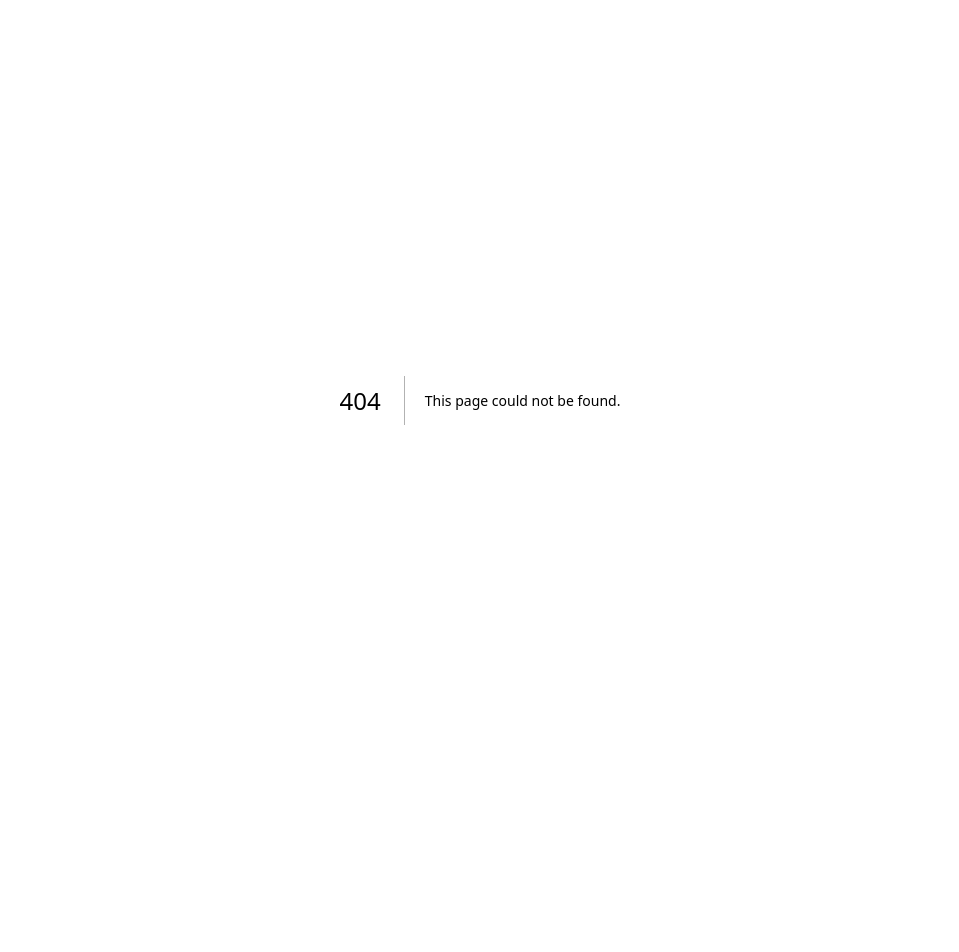
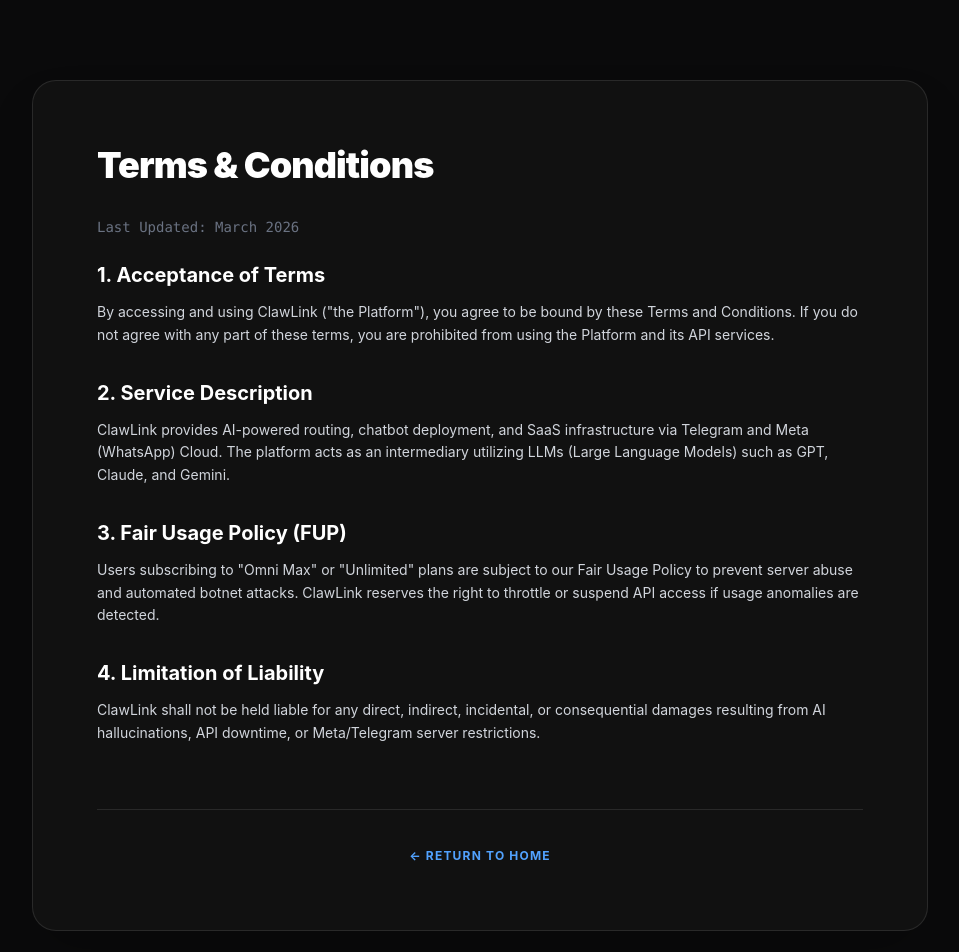
Before and after one commit to hopondfgvcx501-rgb/clawlink, a Next.js app: page /terms in a window 1280 px wide. Before the commit this address had no page. Shown: the top 952 px of the page, without its empty margins (160-1119 px from the left). Before the commit the page ends 800 px from the top, so only its background shows below. Built offline with nearby package versions, Linux system fonts and the light colour scheme.

Commit message:
restored missing states and support modal in landing UI

```diff
--- /dev/null
+++ b/app/privacy/page.tsx
@@ -0,0 +1,38 @@
+import React from "react";
+
+export const metadata = {
+  title: "Privacy Policy | ClawLink AI",
+  description: "How ClawLink handles, encrypts, and protects your data.",
+};
+
+export default function PrivacyPage() {
+  return (
+    <div className="min-h-screen bg-[#0A0A0B] text-gray-300 py-20 px-6 font-sans">
+      <div className="max-w-4xl mx-auto bg-[#111] p-10 md:p-16 rounded-3xl border border-white/10 shadow-2xl">
+        <h1 className="text-4xl font-black text-white mb-8 tracking-tight">Privacy Policy</h1>
+        <p className="mb-6 text-sm text-gray-500 font-mono">Last Updated: March 2026</p>
+
+        <div className="space-y-8 text-sm leading-relaxed">
+          <section>
+            <h2 className="text-xl font-bold text-white mb-3">1. Data Collection</h2>
+            <p>We collect essential information required to provision your AI servers, including your email address, API tokens (Telegram/Meta), and billing history. We do not store your end-users' chat messages permanently unless explicitly enabled in the CRM settings.</p>
+          </section>
+
+          <section>
+            <h2 className="text-xl font-bold text-white mb-3">2. Data Processing & Encryption</h2>
+            <p>All HTTP API tokens and access keys are encrypted at rest using enterprise-grade AES-256 encryption. Our databases are secured within the Supabase Global Edge Network with strict Row Level Security (RLS) policies.</p>
+          </section>
+
+          <section>
+            <h2 className="text-xl font-bold text-white mb-3">3. Third-Party Sharing</h2>
+            <p>We do not sell your personal data. We securely transmit data only to necessary sub-processors, including Razorpay (for payments) and OpenAI/Anthropic/Google (for AI generation). These transmissions are anonymized where possible.</p>
+          </section>
+        </div>
+
+        <div className="mt-16 pt-8 border-t border-white/10 text-center">
+          <a href="/" className="text-blue-400 hover:text-white transition-colors font-bold uppercase tracking-widest text-xs">← Return to Home</a>
+        </div>
+      </div>
+    </div>
+  );
+}
--- /dev/null
+++ b/app/refund/page.tsx
@@ -0,0 +1,38 @@
+import React from "react";
+
+export const metadata = {
+  title: "Refund Policy | ClawLink AI",
+  description: "Cancellation and refund policies for ClawLink subscriptions.",
+};
+
+export default function RefundPage() {
+  return (
+    <div className="min-h-screen bg-[#0A0A0B] text-gray-300 py-20 px-6 font-sans">
+      <div className="max-w-4xl mx-auto bg-[#111] p-10 md:p-16 rounded-3xl border border-white/10 shadow-2xl">
+        <h1 className="text-4xl font-black text-white mb-8 tracking-tight">Refund & Cancellation Policy</h1>
+        <p className="mb-6 text-sm text-gray-500 font-mono">Last Updated: March 2026</p>
+
+        <div className="space-y-8 text-sm leading-relaxed">
+          <section>
+            <h2 className="text-xl font-bold text-white mb-3">1. Non-Refundable SaaS</h2>
+            <p>Due to the nature of digital API provisioning and immediate cloud resource allocation, all ClawLink subscription payments are strictly <strong>non-refundable</strong> once a successful deployment has occurred.</p>
+          </section>
+
+          <section>
+            <h2 className="text-xl font-bold text-white mb-3">2. Cancellation</h2>
+            <p>You may cancel your monthly subscription at any time via your Dashboard. Your bot instances will remain active until the end of your current 30-day billing cycle. Auto-renewals will be halted immediately upon cancellation.</p>
+          </section>
+
+          <section>
+            <h2 className="text-xl font-bold text-white mb-3">3. Deployment Failures</h2>
+            <p>If our system fails to deploy your bot due to an internal server error or edge network failure, and our support team cannot resolve the issue within 48 hours, a full 100% refund will be issued to your original payment method via Razorpay.</p>
+          </section>
+        </div>
+
+        <div className="mt-16 pt-8 border-t border-white/10 text-center">
+          <a href="/" className="text-blue-400 hover:text-white transition-colors font-bold uppercase tracking-widest text-xs">← Return to Home</a>
+        </div>
+      </div>
+    </div>
+  );
+}
--- /dev/null
+++ b/app/terms/page.tsx
@@ -0,0 +1,43 @@
+import React from "react";
+
+export const metadata = {
+  title: "Terms & Conditions | ClawLink AI",
+  description: "Terms and conditions for using ClawLink Global AI SaaS Infrastructure.",
+};
+
+export default function TermsPage() {
+  return (
+    <div className="min-h-screen bg-[#0A0A0B] text-gray-300 py-20 px-6 font-sans">
+      <div className="max-w-4xl mx-auto bg-[#111] p-10 md:p-16 rounded-3xl border border-white/10 shadow-2xl">
+        <h1 className="text-4xl font-black text-white mb-8 tracking-tight">Terms & Conditions</h1>
+        <p className="mb-6 text-sm text-gray-500 font-mono">Last Updated: March 2026</p>
+
+        <div className="space-y-8 text-sm leading-relaxed">
+          <section>
+            <h2 className="text-xl font-bold text-white mb-3">1. Acceptance of Terms</h2>
+            <p>By accessing and using ClawLink ("the Platform"), you agree to be bound by these Terms and Conditions. If you do not agree with any part of these terms, you are prohibited from using the Platform and its API services.</p>
+          </section>
+
+          <section>
+            <h2 className="text-xl font-bold text-white mb-3">2. Service Description</h2>
+            <p>ClawLink provides AI-powered routing, chatbot deployment, and SaaS infrastructure via Telegram and Meta (WhatsApp) Cloud. The platform acts as an intermediary utilizing LLMs (Large Language Models) such as GPT, Claude, and Gemini.</p>
+          </section>
+
+          <section>
+            <h2 className="text-xl font-bold text-white mb-3">3. Fair Usage Policy (FUP)</h2>
+            <p>Users subscribing to "Omni Max" or "Unlimited" plans are subject to our Fair Usage Policy to prevent server abuse and automated botnet attacks. ClawLink reserves the right to throttle or suspend API access if usage anomalies are detected.</p>
+          </section>
+
+          <section>
+            <h2 className="text-xl font-bold text-white mb-3">4. Limitation of Liability</h2>
+            <p>ClawLink shall not be held liable for any direct, indirect, incidental, or consequential damages resulting from AI hallucinations, API downtime, or Meta/Telegram server restrictions.</p>
+          </section>
+        </div>
+
+        <div className="mt-16 pt-8 border-t border-white/10 text-center">
+          <a href="/" className="text-blue-400 hover:text-white transition-colors font-bold uppercase tracking-widest text-xs">← Return to Home</a>
+        </div>
+      </div>
+    </div>
+  );
+}
--- a/components/LandingUI.tsx
+++ b/components/LandingUI.tsx
@@ -97,6 +97,7 @@ export default function LandingUI({ renderActionArea, isLocked = false }: Landin
         </div>
       </nav>
 
+      {/* 🚀 SUPPORT MODAL */}
       <AnimatePresence>
         {isSupportOpen && (
           <div className="fixed inset-0 z-50 flex items-center justify-center bg-black/90 backdrop-blur-sm p-4">
@@ -267,12 +268,18 @@ export default function LandingUI({ renderActionArea, isLocked = false }: Landin
 
       <footer className="w-full max-w-5xl mt-32 flex flex-col items-start px-6 border-t border-white/10 pt-16 pb-10">
         <h2 className="text-4xl font-bold mb-6 text-white">Deploy. Automate. Relax.</h2>
-        <button onClick={() => window.scrollTo({ top: 0, behavior: 'smooth' })} className="bg-[#FFA07A] text-black px-8 py-3 rounded-lg font-bold flex items-center gap-2 hover:bg-[#FF8C61] transition-colors">
+        <button onClick={() => window.scrollTo({ top: 0, behavior: 'smooth' })} className="bg-[#FFA07A] text-black px-8 py-3 rounded-lg font-bold flex items-center gap-2 hover:bg-[#FF8C61] transition-colors mb-16">
           Start Deploying <ChevronRight className="w-5 h-5" />
         </button>
-        <div className="w-full mt-20 pt-8 border-t border-white/10 flex justify-between items-center text-xs text-gray-500 uppercase tracking-wider">
-          <p>© 2026 CLAWLINK INC. GLOBAL AI SAAS INFRASTRUCTURE.</p>
-          <button onClick={() => setIsSupportOpen(true)} className="hover:text-white transition-colors">Help Desk</button>
+
+        <div className="w-full flex flex-col md:flex-row justify-between items-center gap-6 border-t border-white/10 pt-8 text-xs text-gray-500 font-medium">
+          <p className="uppercase tracking-wider">© 2026 CLAWLINK INC. GLOBAL AI SAAS.</p>
+          <div className="flex gap-6">
+            <a href="/privacy" className="hover:text-white transition-colors">Privacy Policy</a>
+            <a href="/terms" className="hover:text-white transition-colors">Terms of Service</a>
+            <a href="/refund" className="hover:text-white transition-colors">Refund Policy</a>
+            <button onClick={() => setIsSupportOpen(true)} className="hover:text-white transition-colors font-bold text-blue-400">Help Desk</button>
+          </div>
         </div>
       </footer>
     </main>
```
